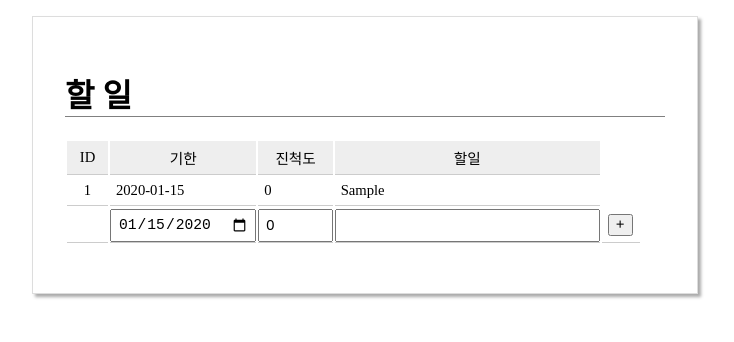
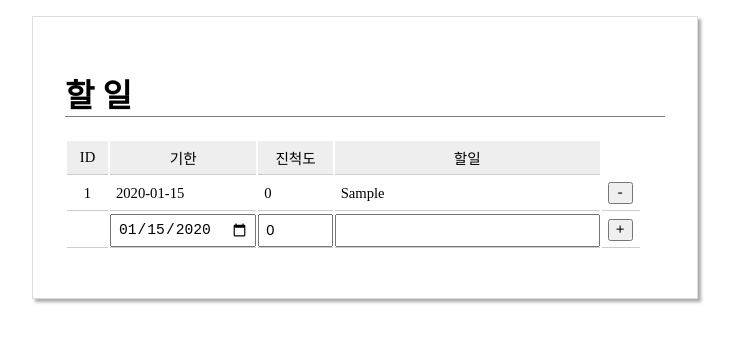
Before and after one commit to rltgjqmtkdydwk/25-1-frontend, a Vue app in the folder todo2/: page / in a window 1280 px wide. Both pictures are taken after typing "2020-01-15", "Sample" into the empty fields and a click on the button "저장". Shown: the top 342 px of the page, without its empty margins (275-1009 px from the left). Built offline with nearby package versions, Linux system fonts and the light colour scheme.

Commit message:
삭제 기능

```diff
--- a/todo2/src/MyTodo.vue
+++ b/todo2/src/MyTodo.vue
@@ -29,7 +29,12 @@ function addTodo() {
 function save() {
   localStorage.setItem(KEY, JSON.stringify(todos.value));
 }
-
+function deleteTodo(index) {
+  if (confirm("삭제하시겠습니까?")) {
+    todos.value.splice(index, 1);
+    save();
+  }
+}
 </script>
 
 <template>
@@ -45,6 +50,7 @@ function save() {
           <td>{{ todo.due }}</td>
           <td>{{ todo.progress }}</td>
           <td>{{ todo.title }}</td>
+          <td><button @click="deleteTodo(index)" title="삭제">-</button></td>
         </tr>
         <tr v-if="todos.length == 0">
           <td></td><td>할 일이 없습니다</td>
```
